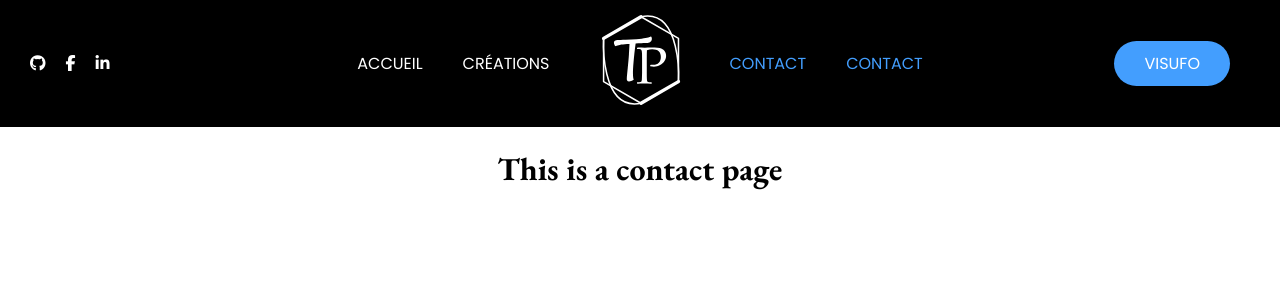
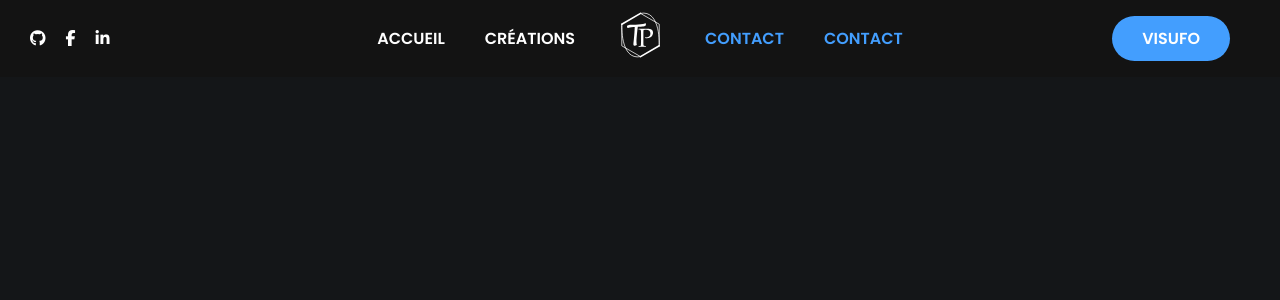
Before and after one commit to titouan-pellerin/Portfolio, a Vue app: page /contact in a window 1280 px wide. Shown: the top 300 px of the page. Built offline with nearby package versions, Linux system fonts and the light colour scheme.

Commit message:
Home header

```diff
--- a/src/App.vue
+++ b/src/App.vue
@@ -1,5 +1,5 @@
 <template>
-  <div id="nav">
+  <div id="nav" class="reduced">
     <div class="nav-wrapper">
       <div class="socials-menu">
         <SocialIcon
@@ -36,13 +36,17 @@ export default {
   components: {
     SocialIcon,
   },
+
 };
 </script>
 
 <style>
 :root {
   --accent-color: #439efe;
+  --accent-color-70: #439dfeb4;
   --darker-accent-color: #3884d4;
+  --font-size-20: 20px;
+  --font-size-80: 80px;
 }
 
 html {
@@ -50,6 +54,7 @@ html {
   -webkit-font-smoothing: antialiased;
   -moz-osx-font-smoothing: grayscale;
   text-align: center;
+  background-color: #141618;
 }
 
 body {
@@ -70,11 +75,22 @@ h6 {
   color: #fff;
 }
 
+.style-light{
+  color: #000;
+}
+
+.style-dark{
+  color: #fff;
+}
+
 .btn {
   background-color: var(--accent-color);
   padding: 10px 30px;
-  border-radius: 50px;
+  border-radius: 10em;
   transition: background-color ease-in-out 0.2s;
+  color: white;
+  text-decoration: none;
+  display: inline-block;
 }
 
 .btn:hover {
@@ -82,8 +98,21 @@ h6 {
 }
 
 #nav {
-  background-color: #000;
   padding: 10px 30px;
+  position: fixed;
+  top: 0;
+  width: 100%;
+  box-sizing: border-box;
+  z-index: 100;
+  transition: ease-in-out .3s;
+}
+
+#nav.reduced{
+  background-color: #131313;
+}
+
+#nav.reduced .menu-logo img{
+  width: 50px;
 }
 
 .nav-wrapper {
@@ -96,9 +125,8 @@ h6 {
 
 #nav a {
   color: #fff;
-  font-weight: bold;
+  font-weight: 600;
   text-decoration: none;
-  font-weight: 400;
   transition-duration: 0.2s;
 }
 
--- /dev/null
+++ b/src/components/ButtonIcon.vue
@@ -0,0 +1,25 @@
+<template>
+  <a :href="url" class="btn btn-icon" :class="position">
+    {{ content }}
+    <i class="fas" :class="icon"></i>
+  </a>
+</template>
+
+<script>
+export default {
+  name: 'ButtonIcon',
+  props: {
+    position: String,
+    url: String,
+    icon: String,
+    content: String
+  }
+}
+</script>
+
+<style>
+
+  .btn-icon i{
+    margin-left: 5px;
+  }
+</style>
--- a/src/components/SocialIcon.vue
+++ b/src/components/SocialIcon.vue
@@ -22,9 +22,11 @@ export default {
     margin-right: 20px;
   }
 
-  .social-link{
-    color: var(--acent-color);
+  .social-link:hover{
+    color: var(--accent-color);
   }
 
 
+
+
 </style>
--- /dev/null
+++ b/src/components/UnderlinedTitle.vue
@@ -0,0 +1,28 @@
+<template>
+  <div class="title-wrapper">
+ <component :is="size" class="underlined-title">
+    {{ content }}
+  </component>
+  </div>
+</template>
+
+<script>
+export default {
+  name: 'UnderlinedTitle',
+  props: {
+    size: String,
+    content: String
+  }
+}
+</script>
+
+<style>
+  .underlined-title{
+    position: relative;
+    display: inline;
+    box-shadow: inset 0 -0.5em var(--accent-color-70);
+}
+
+
+
+</style>
--- a/src/views/Home.vue
+++ b/src/views/Home.vue
@@ -1,17 +1,87 @@
 <template>
   <div class="home">
-    <HelloWorld msg="Welcome to Your Vue.js App"/>
+    <header class="style-dark">
+      <div class="header-layer">
+      </div>
+      <div class="header-content">
+        <UnderlinedTitle class="header-title" size="h1" content="Titouan Pellerin"/>
+        <p class="header-caption">Étudiant en deuxième année de DUT Métiers du Multimédia et de l'Internet et à la recherche d'une alternance pour l'année prochaine. Membre de Visufo</p>
+        <ButtonIcon content="Mon CV" icon="fa-long-arrow-alt-right" url="" class="header-button"></ButtonIcon>
+        <div class="socials">
+            <SocialIcon
+            icon="fa-github"
+            link="https://github.com/titouan-pellerin"
+          ></SocialIcon>
+          <SocialIcon
+            icon="fa-facebook-f"
+            link="https://www.facebook.com/titouan.pellerin"
+          ></SocialIcon>
+          <SocialIcon
+            icon="fa-linkedin-in"
+            link="https://www.linkedin.com/in/titouan-pellerin-24352b1a1/"
+          ></SocialIcon>
+        </div>
+      </div>
+
+    </header>
   </div>
 </template>
 
 <script>
 // @ is an alias to /src
-import HelloWorld from '@/components/HelloWorld.vue'
-
+import UnderlinedTitle from '@/components/UnderlinedTitle.vue'
+import ButtonIcon from '@/components/ButtonIcon.vue'
+import SocialIcon from '@/components/SocialIcon.vue'
 export default {
   name: 'Home',
   components: {
-    HelloWorld
+    UnderlinedTitle,
+    ButtonIcon,
+    SocialIcon
   }
 }
 </script>
+
+<style scoped>
+
+  .home header{
+    position: relative;
+    height: 80vh;
+     display: flex;
+    align-items: center;
+    justify-content: center;
+    flex-direction: column;
+    background: center / cover no-repeat url('../assets/images/header.jpg');
+  }
+
+  .header-layer{
+    background-color: #131313;
+    position: absolute;
+    top: 0;
+    left: 0;
+    width: 100%;
+    height: 100%;
+    opacity: .7;
+  }
+
+  .header-content{
+    z-index: 1;
+
+
+  }
+
+  .header-title{
+    font-size: var(--font-size-80);
+    text-align: center;
+  }
+
+  .header-caption{
+    font-size: var(--font-size-20);
+  }
+
+  .header-button{
+    margin-bottom: 20px;
+  }
+
+
+</style>
```
Also changed, not shown: src/assets/images/header.jpg (added), 1 other file (tests, documents, lock files or other folders).
